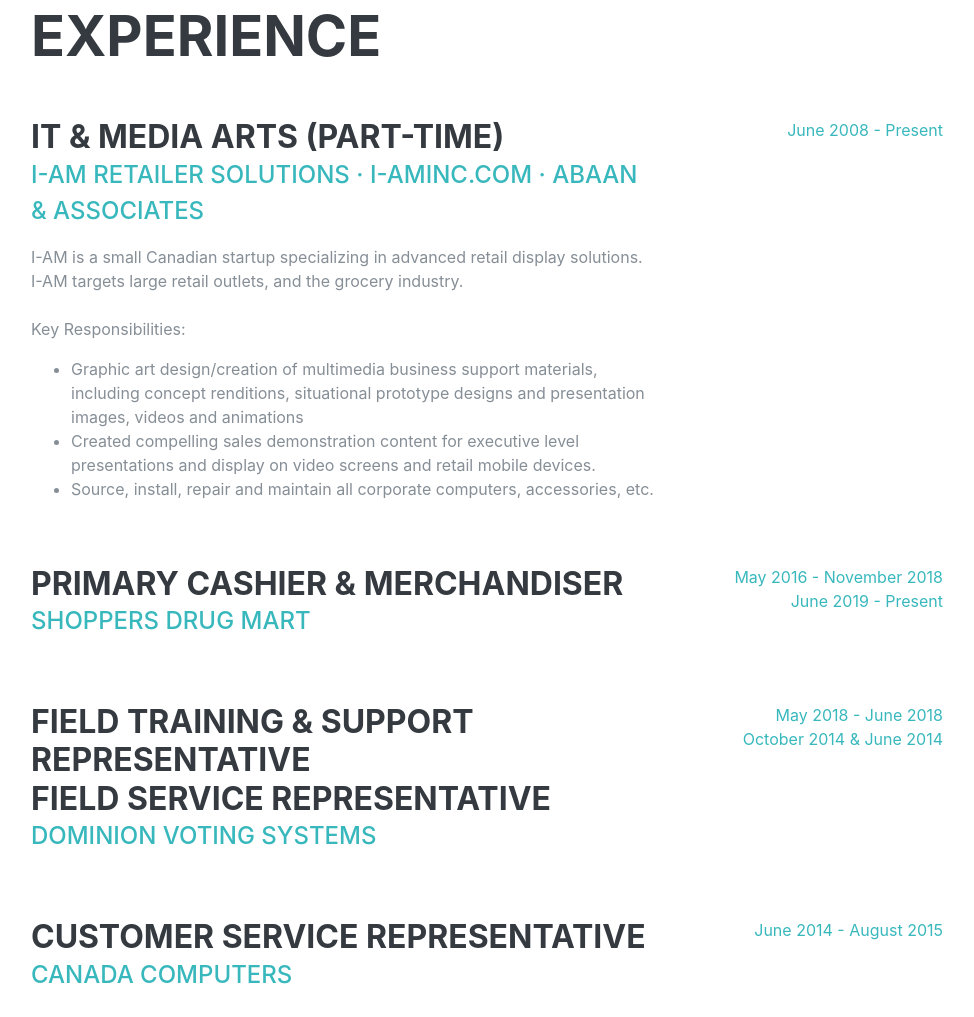
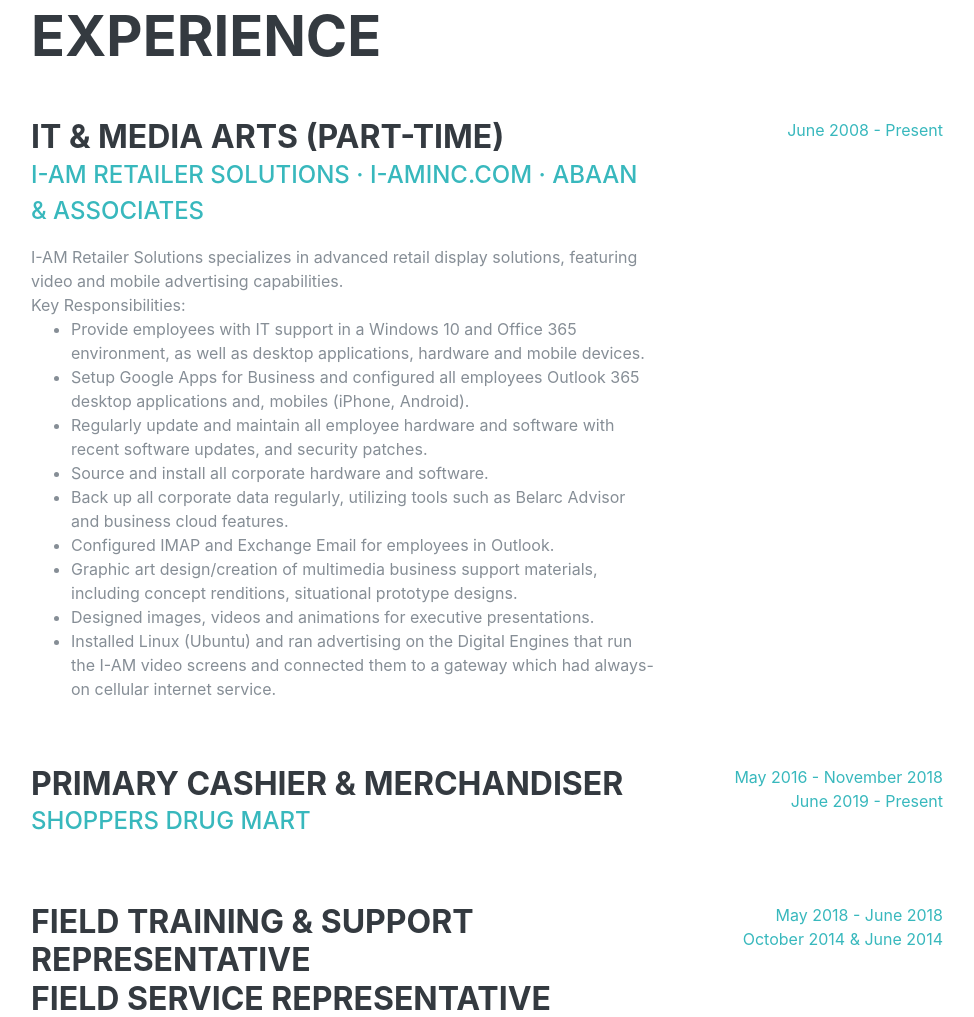
Before and after one commit to sheldonmaschmeyer/website-sheldon, a PHP site: page / in a window 1280 px wide, after a click on "I-AM RETAILER SOLUTIONS ·". Shown: the part 1647-2664 px from the top of the page, without its empty margins (289-1263 px from the left). Run offline with PHP 8.4, Linux system fonts and the light colour scheme; some web fonts are replaced.

Commit message:
proof-of-concept, embed txt data from resume, makes updating webpage in the future faster

```diff
--- /dev/null
+++ b/ExportWeb/exp_IAM.txt
@@ -0,0 +1,11 @@
+I-AM Retailer Solutions specializes in advanced retail display solutions, featuring video and mobile advertising capabilities.
+Key Responsibilities:
+    • Provide employees with  IT support in a Windows 10 and Office 365 environment, as well as desktop applications, hardware and mobile devices.
+    • Setup Google Apps for Business and configured all employees Outlook 365 desktop applications and, mobiles (iPhone, Android).
+    • Regularly update and maintain all employee hardware and software with recent software updates, and security patches.
+    • Source and install all corporate hardware and software.
+    • Back up all corporate data regularly, utilizing tools such as Belarc Advisor and business cloud features.
+    • Configured IMAP and Exchange Email for employees in Outlook.
+    • Graphic art design/creation of multimedia business support materials, including concept renditions, situational prototype designs.
+    • Designed images, videos and animations for executive presentations.
+    • Installed Linux (Ubuntu) and ran advertising on the Digital Engines that run the I-AM  video screens and connected them to a gateway which had always-on cellular internet service.
--- a/index.html
+++ b/index.php
@@ -203,12 +203,12 @@
             <h3 class="mb-0">IT &amp; Media Arts (Part-Time)</h3>
             <div class="headingChange"><div class="subheading mb-3"><a href="#IAM" data-toggle="collapse" style="text-decoration:none;">I-AM Retailer Solutions · </a> <a href="https://i-aminc.com" target="_blank">i-aminc.com </a><a href="#IAM" data-toggle="collapse" style="text-decoration:none;">· Abaan &amp; Associates</a></div></div>
             <div id="IAM" class="collapse">
-            <p>I-AM is a small Canadian startup specializing in advanced retail display solutions. I-AM targets large retail outlets, and the grocery industry.<br>
-              <br>Key Responsibilities: <br>
-              </p><ul>
-                <li>Graphic art design/creation of multimedia business support materials, including concept renditions, situational prototype designs and presentation images, videos and animations </li>
-                <li>Created compelling sales demonstration content for executive level presentations and display on video screens and retail mobile devices. </li>
-                <li>Source, install, repair and maintain all corporate computers, accessories, etc.</li></ul><p></p>
+            <?php
+            $file = file_get_contents('ExportWeb/exp_IAM.txt');
+            $file = str_replace("•", "<li>", $file);
+            $file = str_replace("Key Responsibilities:", "<br>Key Responsibilities:<ul>", $file);
+            echo $file;
+            ?> </ul>
               </div>
         </div>
           <div class="resume-date text-md-right">
```
